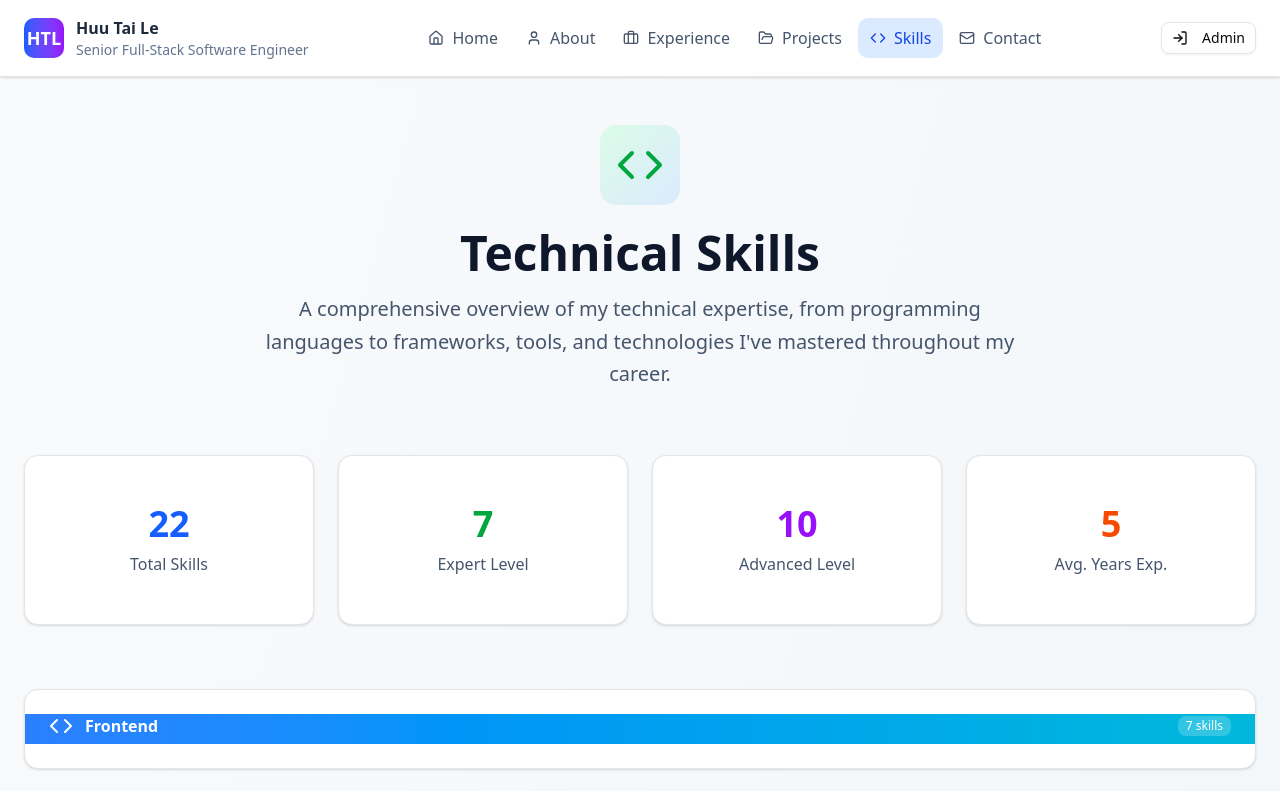
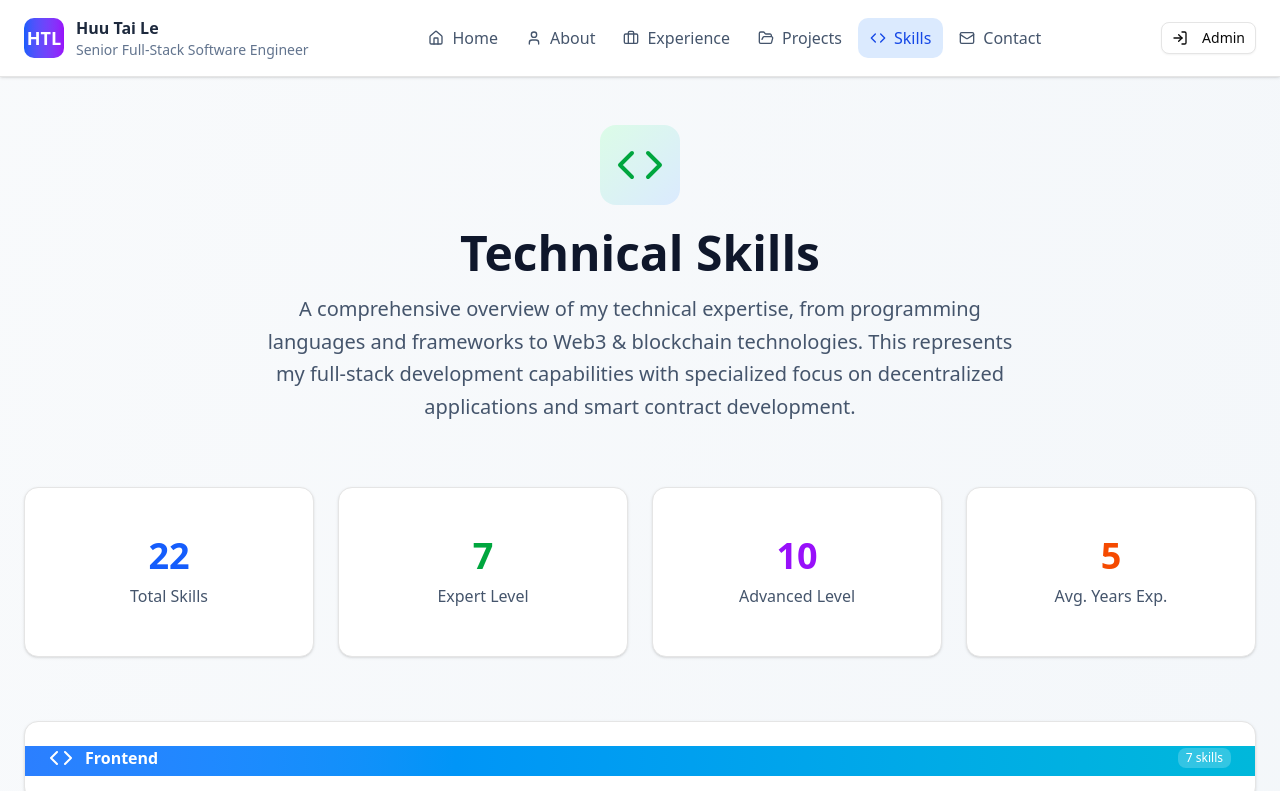
Before and after one commit to SteLe13/My-Portfolio, a React (Vite) app: page /skills in a window 1280 px wide. Shown: the top 791 px of the page. Built offline with nearby package versions, Linux system fonts and the light colour scheme.

Commit message:
Revise SkillsPage to highlight Web3 expertise

```diff
--- a/src/components/pages/SkillsPage.jsx
+++ b/src/components/pages/SkillsPage.jsx
@@ -166,8 +166,9 @@ const SkillsPage = () => {
             Technical Skills
           </h1>
           <p className="text-xl text-slate-600 max-w-3xl mx-auto leading-relaxed">
-            A comprehensive overview of my technical expertise, from programming languages
-            to frameworks, tools, and technologies I've mastered throughout my career.
+            A comprehensive overview of my technical expertise, from programming languages and frameworks
+            to Web3 & blockchain technologies. This represents my full-stack development capabilities
+            with specialized focus on decentralized applications and smart contract development.
           </p>
         </div>
 
@@ -275,9 +276,10 @@ const SkillsPage = () => {
               Continuous Learning
             </h2>
             <p className="text-lg text-slate-600 max-w-3xl mx-auto leading-relaxed">
-              Technology evolves rapidly, and I believe in staying current with the latest trends and best practices.
-              I regularly invest time in learning new technologies, contributing to open-source projects,
-              and sharing knowledge with the developer community.
+              The Web3 landscape evolves at lightning speed, and staying ahead requires constant learning and adaptation.
+              I'm passionate about mastering emerging blockchain protocols, contributing to DeFi innovations,
+              and sharing knowledge within the cryptocurrency community. My hospitality background taught me that
+              success comes from continuously improving the user experience—a principle I apply to every dApp I build.
             </p>
           </CardContent>
         </Card>
```
